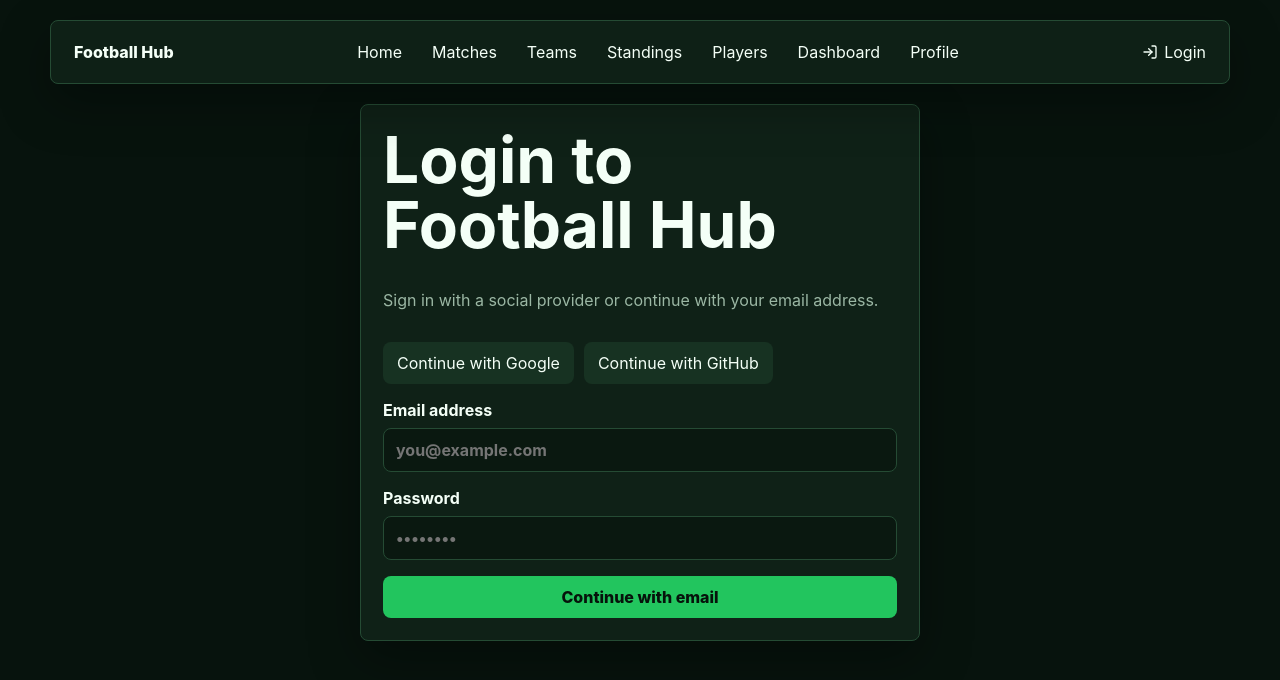
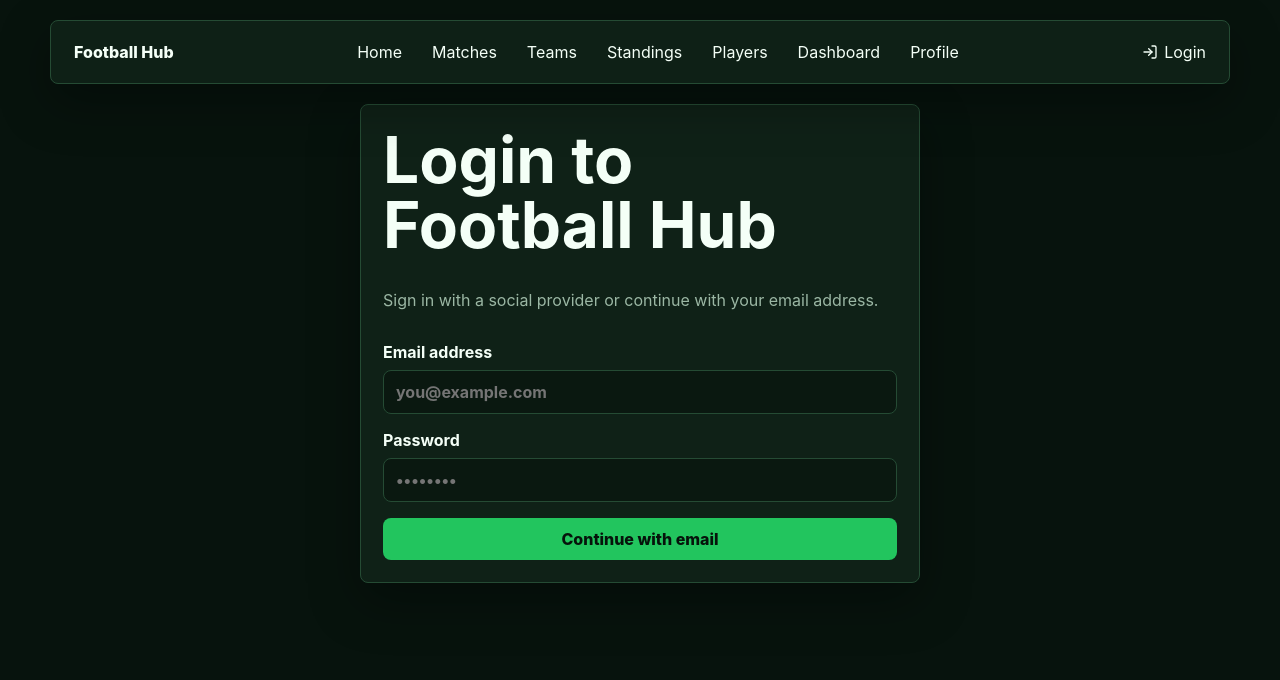
Before and after one commit to keithmutugi-jpg/FOOTBALL-HUB, a React (Vite) app: page /login in a window 1280 px wide. Shown: the top 680 px of the page. Built offline with nearby package versions, Linux system fonts and the light colour scheme; no server answers.

Commit message:
commit changes

```diff
--- a/src/pages/LoginPage.jsx
+++ b/src/pages/LoginPage.jsx
@@ -49,14 +49,8 @@ function LoginPage() {
         <h1>Login to Football Hub</h1>
         <p>Sign in with a social provider or continue with your email address.</p>
 
-        <div className="form-actions">
-          <button type="button" className="secondary-button" disabled={loading} onClick={() => handleSocial('google')}>
-            {loading ? 'Signing in…' : 'Continue with Google'}
-          </button>
-          <button type="button" className="secondary-button" disabled={loading} onClick={() => handleSocial('github')}>
-            {loading ? 'Signing in…' : 'Continue with GitHub'}
-          </button>
-        </div>
+
+
 
         <form className="form-grid" onSubmit={handleSubmit}>
           <label>
```
